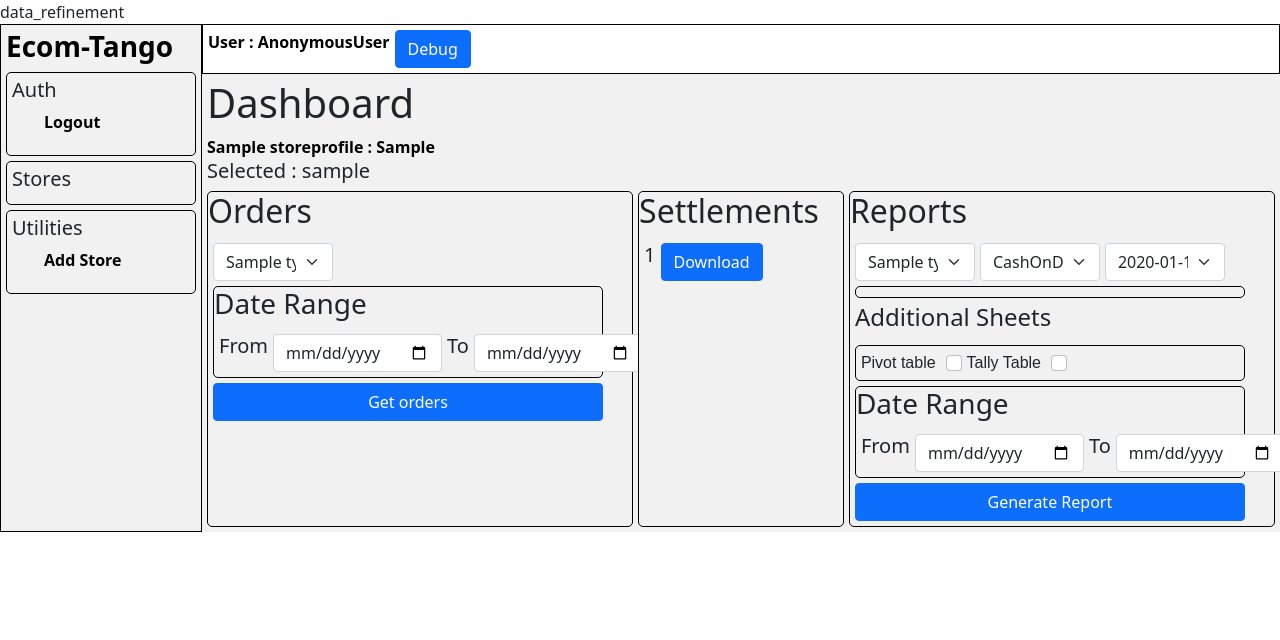
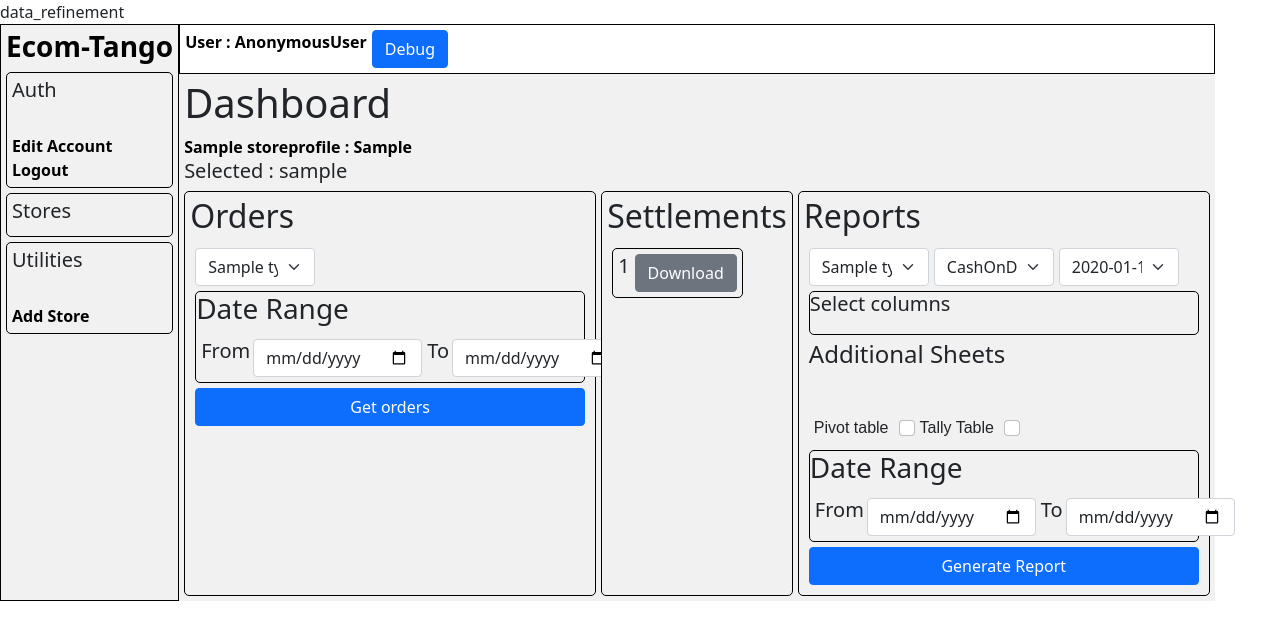
Before and after one commit to harilal766/Ecom-Tango, a Django app: template templates/dashboard.html in a window 1280 px wide. Shown: the top 640 px of the page. Run offline with Django 5.2, Linux system fonts and the light colour scheme; tables that the repository leaves empty hold one stand-in row (values such as "Sample post"); the template is opened without the code that fills it: values that come from a table or form of the project are taken from there, most other values are stand-ins (such as "Sample title", 1, 10 or a date in 2020); data that the repository does not hold is empty.

Commit message:
theme changes

```diff
--- a/static/css/dashboard.css
+++ b/static/css/dashboard.css
@@ -19,7 +19,8 @@ a {
 
 /* Common Styles */
 .nav-list,
-.dashboard-module, .checkboxes, .date-range {
+div.settlements form,
+.dashboard-module, #reportColumns, .date-range {
     border: 1px solid black;
     border-radius: 5px;
 }
@@ -29,15 +30,12 @@ a {
 
 /* PADDING */
 .sidebar,.nav-list,
-.nav{
+.nav, .dashboard-module,.settlements
+{
     padding: var(--small_gap);
 }
 .nav {
     display: flex; gap: var(--small_gap);
-}
-
-.right{
-    width: 100%;
 }
 
 /* Appearance*/
@@ -45,8 +43,6 @@ a {
     background-color: var(--dash_bg);
     padding: 5px;
 }
-
-
 
 .added-stores{
     display: flex;
@@ -63,7 +59,7 @@ a {
 .dashboard-module{
     background-color: var(--module_bg);
     max-width: 500px;
-    flex-grow: 3;
+    flex-grow: 3; flex-shrink: 4;
 }
 
 .dashboard-module form{
@@ -89,6 +85,11 @@ select{
     padding:var(--small_gap);
 }
 
+#reportColumns{
+    width: 100%;
+    box-sizing: border-box;
+}
+
 .dates{
     display: flex;
     gap: 5px;
@@ -96,35 +97,38 @@ select{
 }
 .date{
     display: flex;
-    gap:5px;
+    gap:3px;
 }
 
 .settlements{
     display: flex;
-    gap:var(--small_gap);
+    flex-direction: row;
     flex-wrap: wrap;
-}
-.settlement{
-    display: flex;
-    gap: var(--small_gap);
 }
 
 div.settlements form{
     width: auto;
 }
 
+.settlement{
+    display: flex;
+    gap: var(--small_gap);
+}
+
 
 /* Side bar */
+.sidebar {
+    box-sizing: content-box;
+    min-width: 145px;
+    background-color: var(--module_bg);
+}
 
+.nav-list {
+    margin: 0px 0px 5px 0px;
+}
 
 ul {
     list-style-type: none;
-}
-
-.sidebar {
-    box-sizing: content-box;
-    min-width: 190px;
-    background-color: var(--module_bg);
 }
 
 .sidebar a{
@@ -135,11 +139,6 @@ ul {
     font-weight: bold;
 }
 
-.nav-list {
-    margin: 0px 0px 5px 0px;
+.nav-list ul {
+    display: inline;
 }
-
-.nav-list h6{
-    font-size: 12px;
-    font-weight: bold;
-}
--- a/templates/dashboard.html
+++ b/templates/dashboard.html
@@ -41,7 +41,7 @@
                     <div class="settlement">
                         <h5>{{settlement.reportId}}</h5>
                         <a href="">
-                            <button class="btn btn-primary">Download</button>
+                            <button class="btn btn-secondary">Download</button>
                         </a>
                     </div>
                 </form>
@@ -76,15 +76,22 @@
                     {% endif %}
                 </div>
 
-                <div id="columnCheckBoxes" class="checkboxes"></div>
+                <div id="reportColumns">
+                    <h5>Select columns</h5>
+                    <div id="columnCheckBoxes" class="checkboxes"></div>
+                </div>
 
-                <h4>Additional Sheets</h4>
+                <h4>Additional Sheets</h4><br>
                 <div class="checkboxes">
-                    <label class="form-check-label" for="pivot_table">Pivot table</label><br>
-                    <input class="form-check-input" type="checkbox" id="pivot_table" name="pivot_table" value="pivot_table">
+                    <div class="check">
+                        <label class="form-check-label" for="pivot_table">Pivot table</label><br>
+                        <input class="form-check-input" type="checkbox" id="pivot_table" name="pivot_table" value="pivot_table">
+                    </div>
 
-                    <label class="form-check-label" for="tally_table">Tally Table</label><br>
-                    <input class="form-check-input" type="checkbox" id="tally_table" name="tally_table" value="tally_table">
+                    <div class="check">
+                        <label class="form-check-label" for="tally_table">Tally Table</label><br>
+                        <input class="form-check-input" type="checkbox" id="tally_table" name="tally_table" value="tally_table">
+                    </div>
                 </div>
 
                 {% include 'date_range.html' %}
--- a/templates/sidebar.html
+++ b/templates/sidebar.html
@@ -8,6 +8,7 @@
     <div class="nav-list">
         <h5>Auth</h5>
         <ul>
+            <li><a href="">Edit Account</a></li>
             <li><a href="{% url 'authorization:logout'%}">Logout</a></li>
         </ul>
     </div>
```
